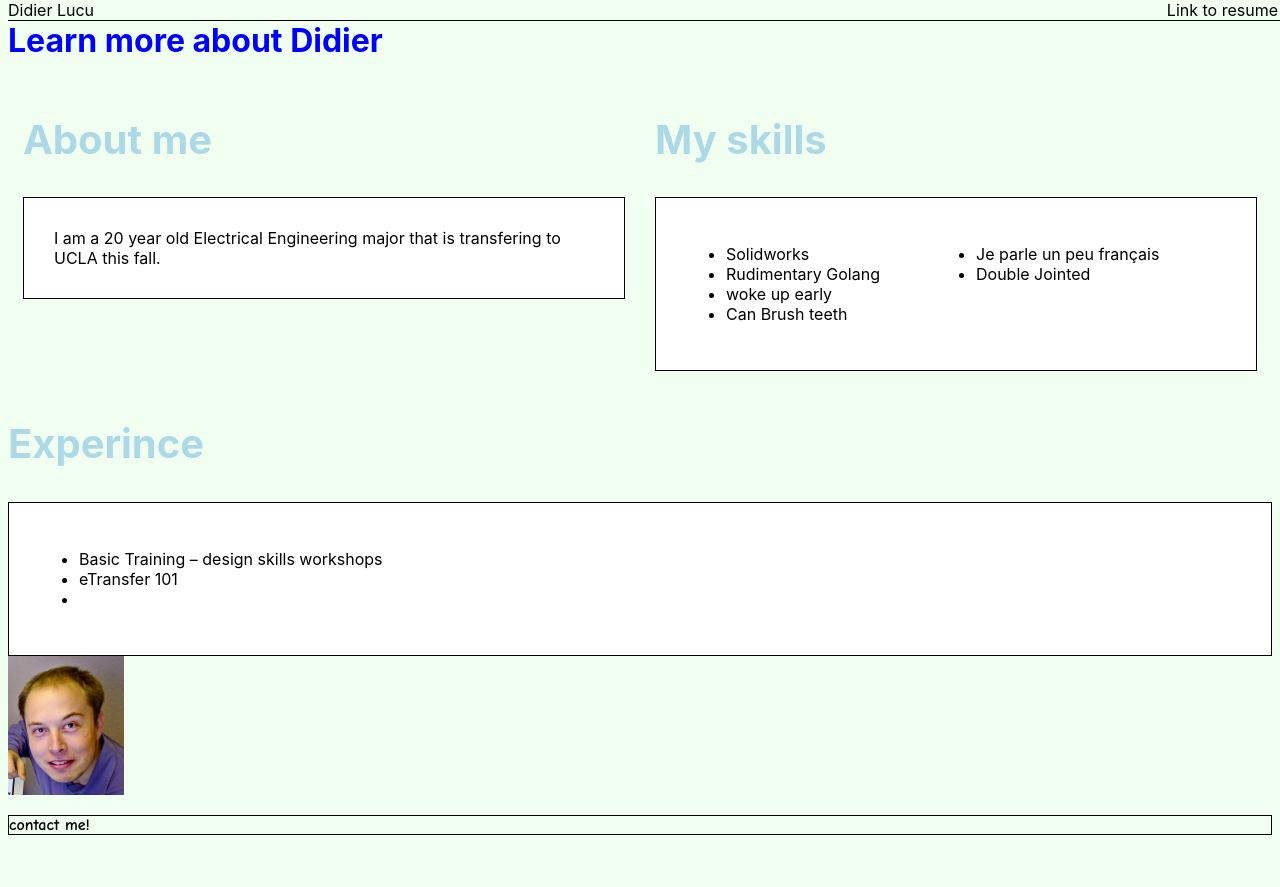
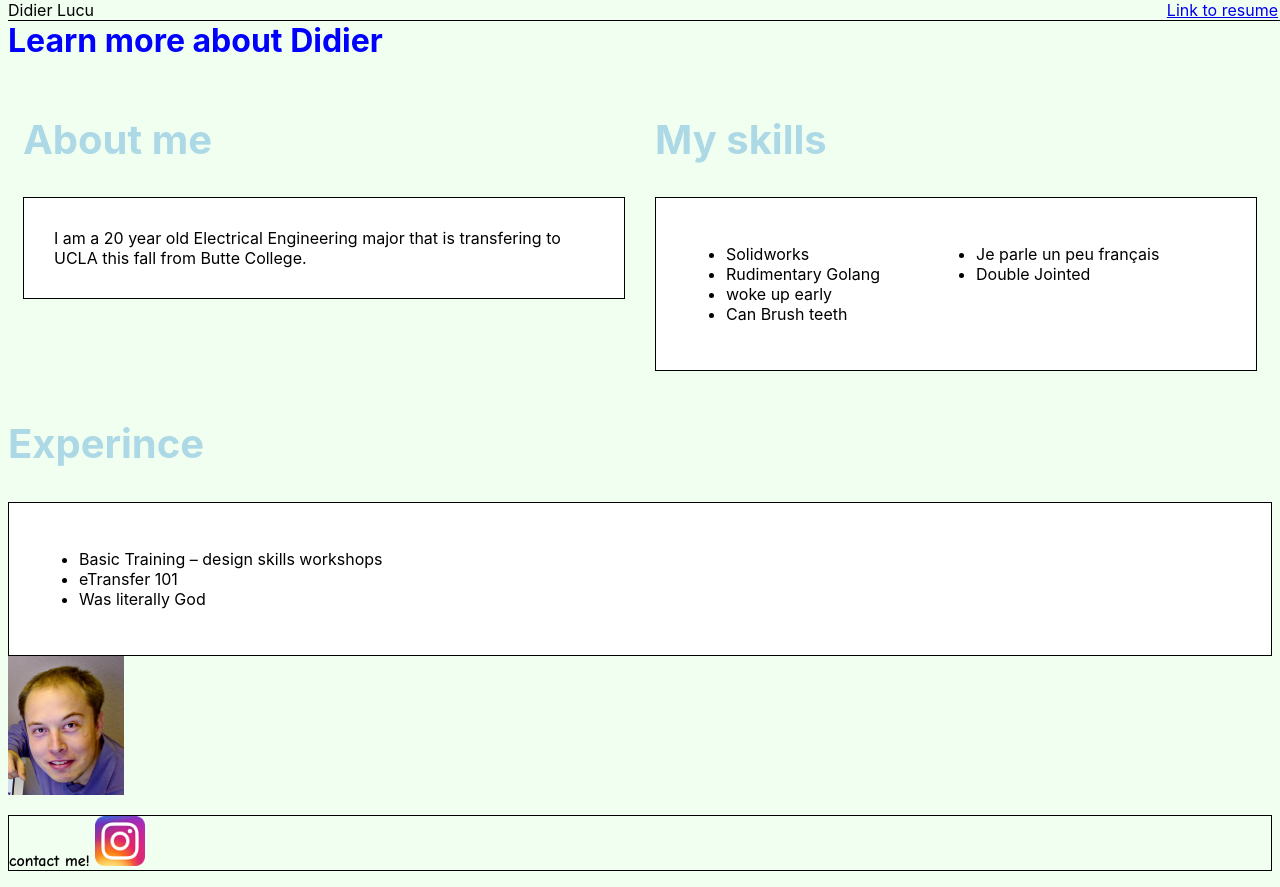
Before and after one commit to DidierLucu/DidierLucu.github.io, a plain HTML site: page index.html in a window 1280 px wide. Before the commit the page ends 851 px from the top, so only its background shows below. Drawn offline with Linux system fonts and the light colour scheme.

Commit message:
Updated Resume

```diff
--- a/index.html
+++ b/index.html
@@ -13,7 +13,7 @@
                 Didier Lucu
                 </div>
             <div class= "text-right">
-                Link to resume
+                <a href="https://youtu.be/dQw4w9WgXcQ"> Link to resume</a>
             </div>
             </div>
         </div>
@@ -25,7 +25,7 @@
         <h2 id="skills-header">About me</h2>
         <p class="info-box">
             I am a 20 year old Electrical Engineering major
-             that is transfering to UCLA this fall.
+             that is transfering to UCLA this fall from Butte College.
         </p>
         </div>
     </div>
@@ -61,14 +61,20 @@
             <ul>
                 <li>Basic Training – design skills workshops</li>
                 <li>eTransfer 101</li>
-                <li></li>
+                <li>Was literally God</li>
             </ul>
             </div>
         <img
         class="acm.logo"
         src="Elon.png"
         alt="Text instead of image" />
-        <p class="contact-box"> contact me!</p>
+        <p class="contact-box"> contact me!
+            <a href= "https://www.instagram.com/didier_lucu/"> <img
+            class="picture-bar"
+            src="instagram.png"
+            alt="Text instead of image" />
+        </a>
+        </p>
 
     </body>
 </html>
--- a/style.css
+++ b/style.css
@@ -62,3 +62,7 @@ html {
     margin-right: 10px;
     text-align:right;
 }
+
+.picture-bar {
+    width: 50px;
+}
```
Also changed, not shown: instagram.png (added).
